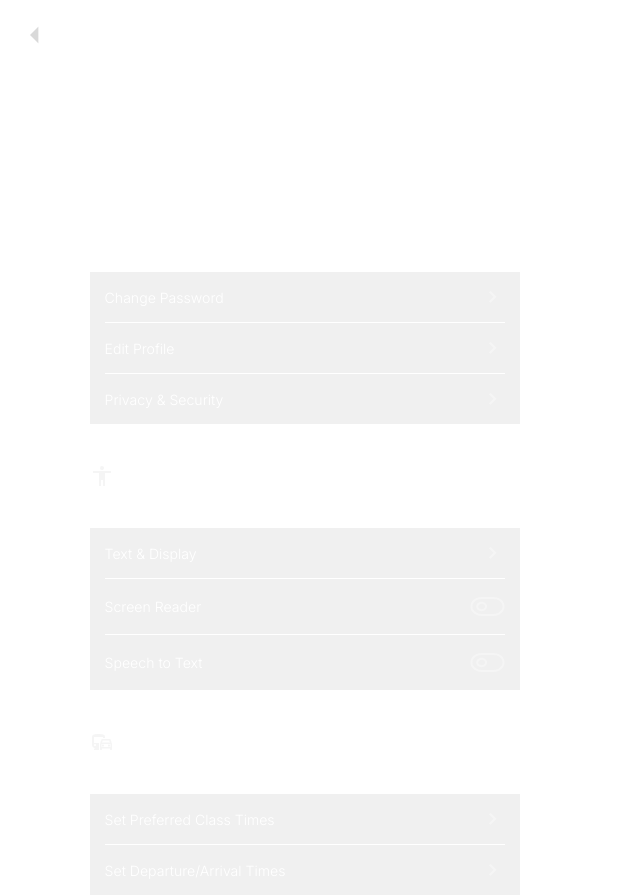
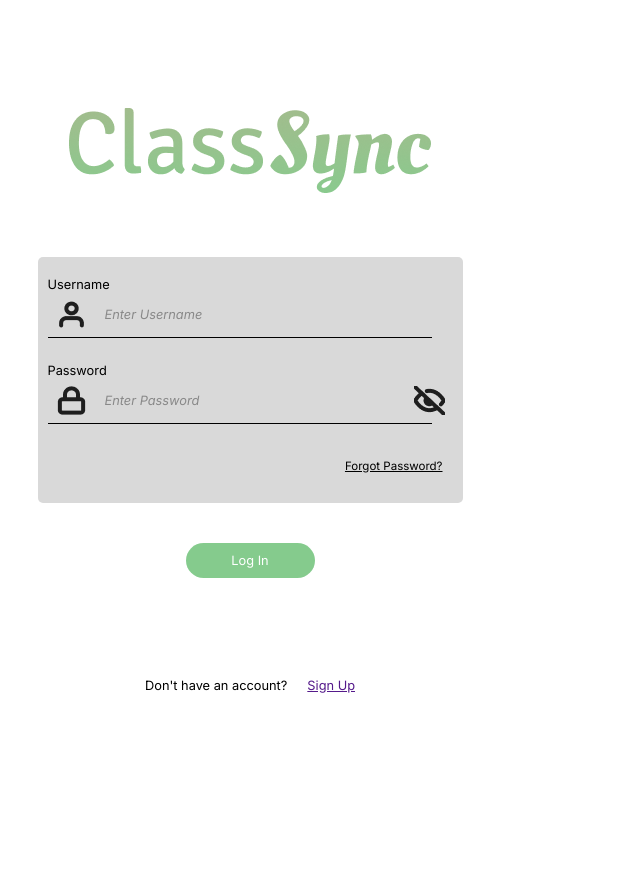
Before and after one commit to medinaalexis013/TeamCBC_ClassSync, a React (Vite) app in the folder frontend/: page / in a window 1280 px wide. Shown: the whole page, without its empty margins (0-640 px from the left). After the commit the page ends 800 px from the top, so only its background shows below. Built offline with nearby package versions, Linux system fonts and the light colour scheme.

Commit message:
added email validation with regex, show/hide password button now works

```diff
--- a/frontend/src/App.jsx
+++ b/frontend/src/App.jsx
@@ -11,7 +11,7 @@ function App() {
 
   return (
     <div id='main-case'>
-      <Settings/>
+      <Login/>
     </div>
   )
 }
--- a/frontend/src/login/Login.css
+++ b/frontend/src/login/Login.css
@@ -6,26 +6,36 @@
     flex-direction: column;
     justify-content: center;
     align-items: center;
-    margin-top: 20vh;
     font-family: Inter, system-ui, sans-serif;
     font-size: .8em;
+    height: 100vh;
+    width: 100%;
     max-width: 500px;
   }
 
 .form {
-  width: 90%
+  width: 90%;
+  display: flex;
+  flex-direction: column;
+  justify-content: center;
+  align-items: center;
+}
+
+.error-message {
+  color : red;
+  margin-top: 25px;
 }
 
 .login-box {
     background-color: #D9D9D9;
-    width: 100%;
+    width: 90%;
     display: flex;
     border-radius: 1px;
     padding: 10px;
     padding-top: 20px;
     padding-bottom: 20px;
     flex-direction: column;
-    margin-top: 10vh;
+    margin-top: 8vh;
     border-radius: 5px;
 }
 
@@ -46,6 +56,7 @@
   all: unset;
   cursor: pointer;
   font-size: .9em;
+  text-decoration: underline;
 }
 
 input {
@@ -60,7 +71,7 @@ input::placeholder {
 
 .show-password-button {
   position: relative;
-
+  cursor: pointer;
 }
 
 .line {
@@ -79,6 +90,7 @@ input::placeholder {
   width: 129px;
   height: 35px;
   text-align: center;
+  cursor: pointer;
 }
 
 @media (max-width: 500px) {
@@ -87,9 +99,5 @@ input::placeholder {
     flex-direction: column;
     max-width: 500;
   }
-
-  #main-logo {
-    width: 90vw
 }
 }
-}
--- a/frontend/src/login/Login.jsx
+++ b/frontend/src/login/Login.jsx
@@ -2,26 +2,59 @@ import { useState, useEffect } from 'react'
 import React from 'react'
 import './Login.css'
 
+const email_regex = /^[a-zA-Z0-9]+([._-][0-9a-zA-Z]+)*@[a-zA-Z0-9]+([.-][0-9a-zA-Z]+)*\.[a-zA-Z]{2,}$/
+
+function validate_email(value) {
+    return email_regex.test(value)
+}
+
 export default function Login(props) {
+    const [emailInputValue, setEmailInputValue] = useState('')
+    const [submitted, setSubmitted] = useState(false)
+    const [errorMsg, setErrorMsg] = useState('')
+    const [showPassword, setShowPassword] = useState(false)
+
+    const handleChange = (event) => {
+        setEmailInputValue(event.target.value)
+    }
+
+    function handleSubmit(e) {
+    e.preventDefault()
+    const email = emailInputValue.replace(/\s/g, "");
+    if (!validate_email(email)) {
+        setErrorMsg('Invalid email address. Check for missing @ or domain.')
+    }
+    setSubmitted(true)
+    }
+
+    function handleShowPassword() {
+        if (showPassword) {
+            setShowPassword(false)
+        }
+        else {
+            setShowPassword(true)
+        }
+    }
+
     return (
 		<div id='login-page-case'>
 			<img id='main-logo' src='/src/assets/MainLogo.png'></img>
-            <form className='form'>
-
+            <form className='form' onSubmit={handleSubmit}>
+            {submitted ? <div className='error-message'>{errorMsg}</div> : null}
                 <div className='login-box'>
                     <label>Username</label>
                     <div id='username-case'>
                         <img src='/src/assets/user.png'></img>
-                        <input type='text' className='username' placeholder="Enter Username"></input>
+                        <input value = {emailInputValue} onChange={handleChange} type='text' className='username' placeholder="Enter Username"></input>
                     </div>
                     <div className='line'></div>
                     <label>Password</label>
                     <div id='password-case'>
-                        <div>
+                        <div style={{display: "flex", alignItems: "center"}}>
                             <img className='lock' src='/src/assets/Lock.png'></img>
-                            <input type='text' className='username' placeholder="Enter Password"></input>
+                            <input type={showPassword ? "text" : "password"} className='username' placeholder="Enter Password"></input>
                         </div>
-                        <img className='show-password-button' src='/src/assets/ShowPass.png'></img>
+                        <img className='show-password-button' onClick={handleShowPassword} src='/src/assets/ShowPass.png'></img>
                     </div>
                     <div className='line'></div>
                     <div style={{display: "flex", justifyContent: "flex-end", padding: "10px"}}>
@@ -30,7 +63,7 @@ export default function Login(props) {
                 </div>
 
                 <div style={{display: "flex", justifyContent: "center", paddingTop: "40px"}}>
-                    <button className='login-button'>Log In</button>
+                    <button onClick={validate_email} className='login-button'>Log In</button>
                 </div>
 
                 <div style={{display: "flex", justifyContent: "center", paddingTop: "100px"}}>
```
